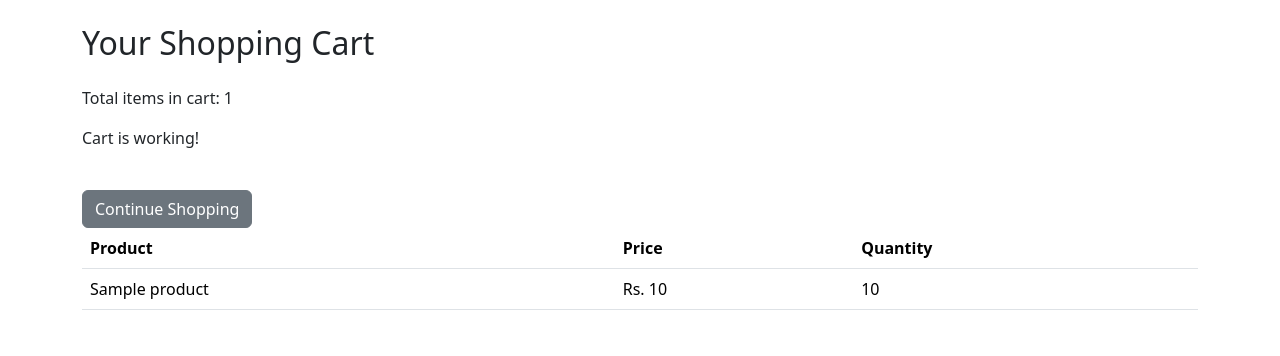
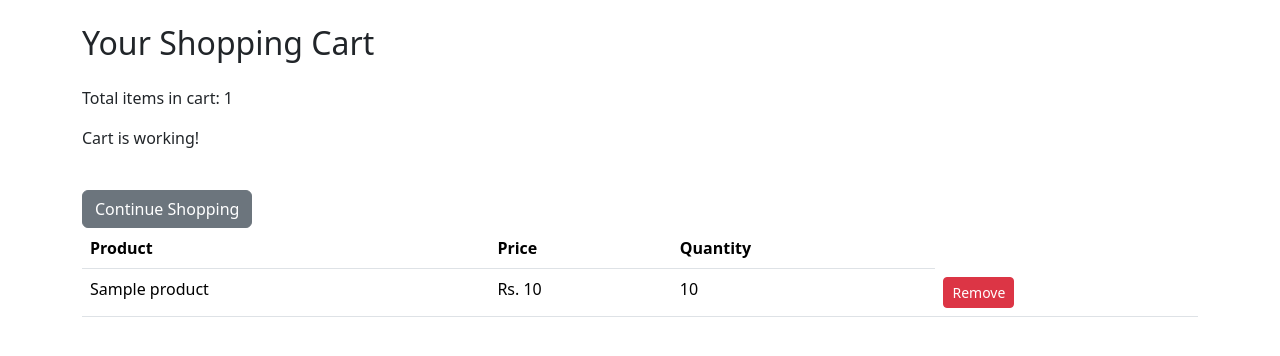
Before and after one commit to maunta91/ecommerce-backend-django, a Django app: template cart/templates/cart/cart_detail.html in a window 1280 px wide. Shown: the part 56-412 px from the top of the page. Run offline with Django 5.2, Linux system fonts and the light colour scheme; the template is opened without the code that fills it: most values are stand-ins (such as "Sample title", 1, 10 or a date in 2020).

Commit message:
remove added on cart

```diff
--- a/cart/templates/cart/cart_detail.html
+++ b/cart/templates/cart/cart_detail.html
@@ -21,6 +21,9 @@
                 <td>{{ item.product.name }}</td>
                 <td>Rs. {{ item.product.price }}</td>
                 <td>{{ item.quantity }}</td>
+                <td>
+                    <a href="{% url 'cart:cart_remove' item.product.id %}" class="btn btn-danger btn-sm">Remove</a>
+                </td>
             </tr>
             {% endfor %}
         <p>Total items in cart: {{ cart|length }}</p>
--- a/cart/urls.py
+++ b/cart/urls.py
@@ -6,4 +6,5 @@ app_name = 'cart'
 urlpatterns = [
     path('', views.cart_detail, name='cart_detail'),
     path('add/<int:product_id>/', views.cart_add, name='cart_add'),
+    path('remove/<int:product_id>/', views.cart_remove, name='cart_remove'),
 ]
--- a/cart/views.py
+++ b/cart/views.py
@@ -14,3 +14,9 @@ def cart_add(request, product_id):
 def cart_detail(request):
     cart = Cart(request)
     return render(request, 'cart/cart_detail.html', {'cart': cart})
+
+def cart_remove(request, product_id):
+    cart = Cart(request)
+    product = get_object_or_404(Product, id=product_id)
+    cart.remove(product)
+    return redirect('cart:cart_detail')
```
Also changed, not shown: db.sqlite3.
